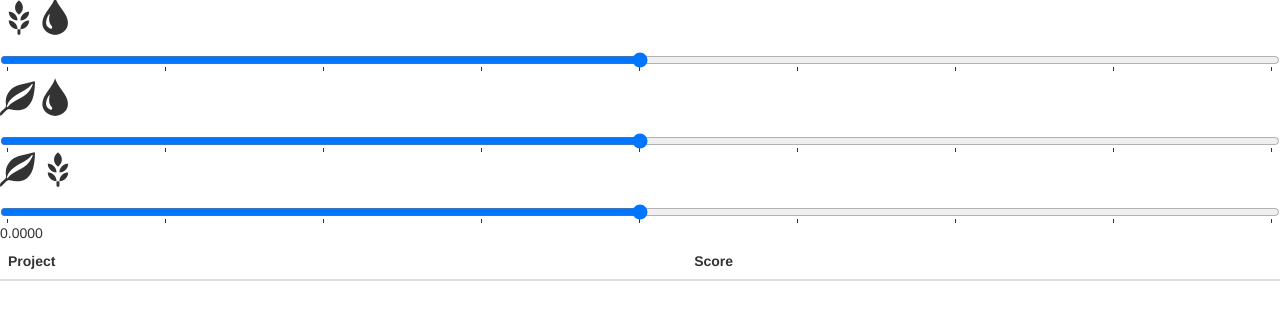
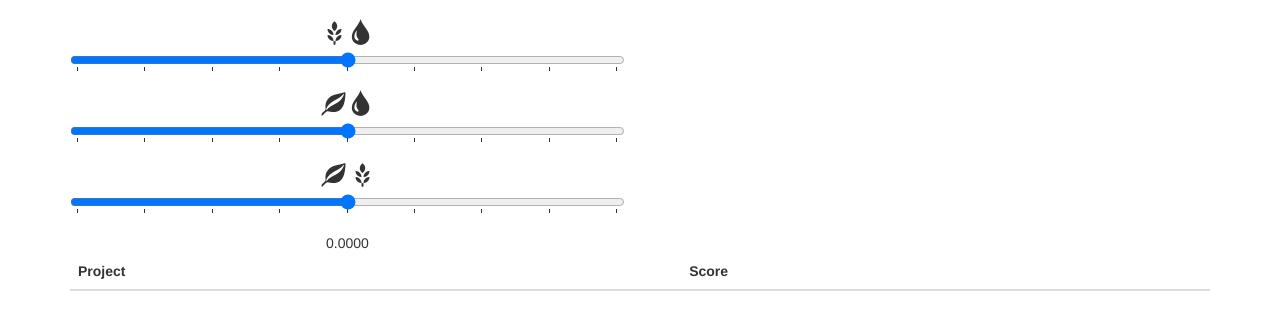
Before and after one commit to PhilipGriffith/FFP, a Flask app: page / in a window 1280 px wide. Shown: the top 330 px of the page. Run offline with Flask 2, Linux system fonts and the light colour scheme; lists and menus that the app fills with data are empty; some libraries are stand-ins or nearby versions.

Commit message:
Working on bootstrap code.

```diff
--- a/project/static/css/styles.css
+++ b/project/static/css/styles.css
@@ -13,5 +13,11 @@
     opacity: 0.65;
 }
 span {
-    font-size: 2.5em;
+    font-size: x-large;
 }
+div {
+    text-align: center;
+}
+.top-buffer {
+    margin-top: 20px;
+}
--- a/project/static/js/pagelogic.js
+++ b/project/static/js/pagelogic.js
@@ -3,7 +3,7 @@
 var csv_data = "../static/data/ffp.csv"
 var geojson_data = "../static/geojson/florida.json"
 
-//Create cr number
+//Create cr number display
 var cr = "0.0000";
 document.getElementById("cr-number").innerHTML = cr;
 
@@ -18,12 +18,9 @@
 });
 crGauge.render();
 
-//Define margins
-var margin = {top: 20, right: 40, bottom: 20, left: 40};
-
 //Define map widths and heights
-var map_width = 700;
-var map_height = 580 - margin.top - margin.bottom;
+var map_width = 500;
+var map_height = 500;
 
 //Define map projection
 var projection = d3.geo.albers()
@@ -37,11 +34,13 @@
      .projection(projection);
 
 //Create map element
-var map = d3.select("body")
+var map = d3.select("#display")
     .append("svg")
     .attr("id", "map")
-    .attr("width", map_width + margin.right + margin.left)
-    .attr("height", map_height + margin.top + margin.bottom);
+    .attr("width", map_width)
+    .attr("height", map_height);
+
+//Build page content
 
 //Load in GeoJSON data
 d3.json(geojson_data, function(json) {
@@ -67,7 +66,10 @@
             .attr("cy", function(d) {
                 return projection([d.LON, d.LAT])[1];
             })
-            .attr("r", 2);
+            .attr("r", 2)
+            .attr('id', function(d) {
+                return 'circle' + d.SITE_ID;
+            });
 
         //Get 10 highest scores for table
         csv.sort(byScore);
@@ -80,11 +82,17 @@
             .enter()
             .append("tr");
 
+        //Create name cells
         tr.append("td")
-            .text(function(d) { return d.NAME; });
+            .text(function(d) {
+                return d.NAME;
+            });
 
+        //Create score cells
         tr.append('td')
-            .text(function(d) { return d.SCORE; });
+            .text(function(d) {
+                return d.SCORE;
+            });
     });
 });
 
@@ -110,6 +118,7 @@
     return 0;
 }
 
+//Update page content
 function updateScores() {
 
     //Get variables from Slider Controls
@@ -162,9 +171,11 @@
             csv.sort(byScore);
             var top10 = csv.slice(0, 10);
 
-            //Update the table
+            //Reference DOM elements
             var old_tbody = document.getElementById('table');
             var new_tbody = document.createElement('tbody');
+
+            //Update the table
             var tr = d3.select(new_tbody)
             .attr('id', 'table')
             .selectAll("tr")
@@ -172,15 +183,11 @@
             .enter()
             .append("tr")
             .on('mouseover', function(d) {
-                var site = '#circle' + d.SITE_ID;
-                console.log(site);
-                d3.select(site)
+                d3.select('#circle' + d.SITE_ID)
                     .style('fill', 'blue');
             })
             .on('mouseout', function(d) {
-                var site = '#circle' + d.SITE_ID;
-                console.log(site);
-                d3.select(site)
+                d3.select('#circle' + d.SITE_ID)
                     .style('fill', 'forestgreen');
             });
 
@@ -189,11 +196,15 @@
                 .on('click', function(d) {
                     window.open(d.URL);
                 })
-                .text(function(d) { return d.NAME; });
+                .text(function(d) {
+                    return d.NAME;
+                });
 
             //Update score cells
             tr.append('td')
-                .text(function(d) { return Math.round(d.SCORE); });
+                .text(function(d) {
+                    return Math.round(d.SCORE);
+                });
 
             //Replace the old table with the new one
             old_tbody.parentNode.replaceChild(new_tbody, old_tbody);
--- a/project/templates/index.html
+++ b/project/templates/index.html
@@ -2,14 +2,12 @@
 <html lang="en">
 	<head>
 		<meta charset="utf-8">
-		<title>AHP 3</title>
+        <meta http-equiv="X-UA-Compatible" content="IE=edge">
+		<title>Forever Project Selector</title>
         <link rel="stylesheet" href="../static/css/styles.css">
         <link rel="stylesheet" href="../static/css/bootstrap.v337.min.css">
 		<script type="text/javascript" src="../static/js/d3.v3.min.js"></script>
         <script type="text/javascript" src="../static/js/gauge.js"></script>
-	</head>
-	<body>
-
         <datalist id="ticks">
             <option>-8</option>
             <option>-6</option>
@@ -21,24 +19,30 @@
             <option>6</option>
             <option>8</option>
         </datalist>
-
-        <div id="sliders">
-            <p><span class="glyphicon glyphicon-grain"></span>
-                <span class="glyphicon glyphicon-tint"></span></p>
+	</head>
+	<body>
+    <div class="container">
+        <div class="row top-buffer">
+            <div class="col-md-6" id="sliders">
+                    <span class="glyphicon glyphicon-grain"></span>
+                    <span class="glyphicon glyphicon-tint"></span>
                     <input type="range" id="wbidRange" min="-8" max="8" list="ticks" onchange="updateScores()">
-            <p></p>
-            <p><span class="glyphicon glyphicon-leaf"></span>
-                <span class="glyphicon glyphicon-tint"></span></p>
+                <br>
+                    <span class="glyphicon glyphicon-leaf left"></span>
+                    <span class="glyphicon glyphicon-tint right"></span>
                     <input type="range" id="agRange" min="-8" max="8" list="ticks" onchange="updateScores()">
-            <p><span class="glyphicon glyphicon-leaf"></span>
-                <span class="glyphicon glyphicon-grain"></span></p>
+                <br>
+                    <span class="glyphicon glyphicon-leaf left"></span>
+                    <span class="glyphicon glyphicon-grain right"></span>
                     <input type="range" id="bioRange" min="-8" max="8" list="ticks" onchange="updateScores()">
+                <br>
+                <div class="center" id="cr-gauge"></div>
+                <div class="center" id="cr-number"></div>
             </div>
-
-        <div id="cr-gauge"></div>
-        <div id="cr-number"></div>
-
-        <div id="chart">
+            <div class="col-md-6" id="display"></div>
+        </div>
+        <div class="row">
+            <div class="col-md-12" id="chart">
                 <table class="table table-hover">
                     <thead>
                         <tr>
@@ -50,8 +54,9 @@
                     </tbody>
                 </table>
             </div>
+        </div>
 
     <script type="text/javascript" src="../static/js/pagelogic.js"></script>
-
+    </div>
 	</body>
 </html>
```
Lines whose indentation alone changed are shown as unchanged.
